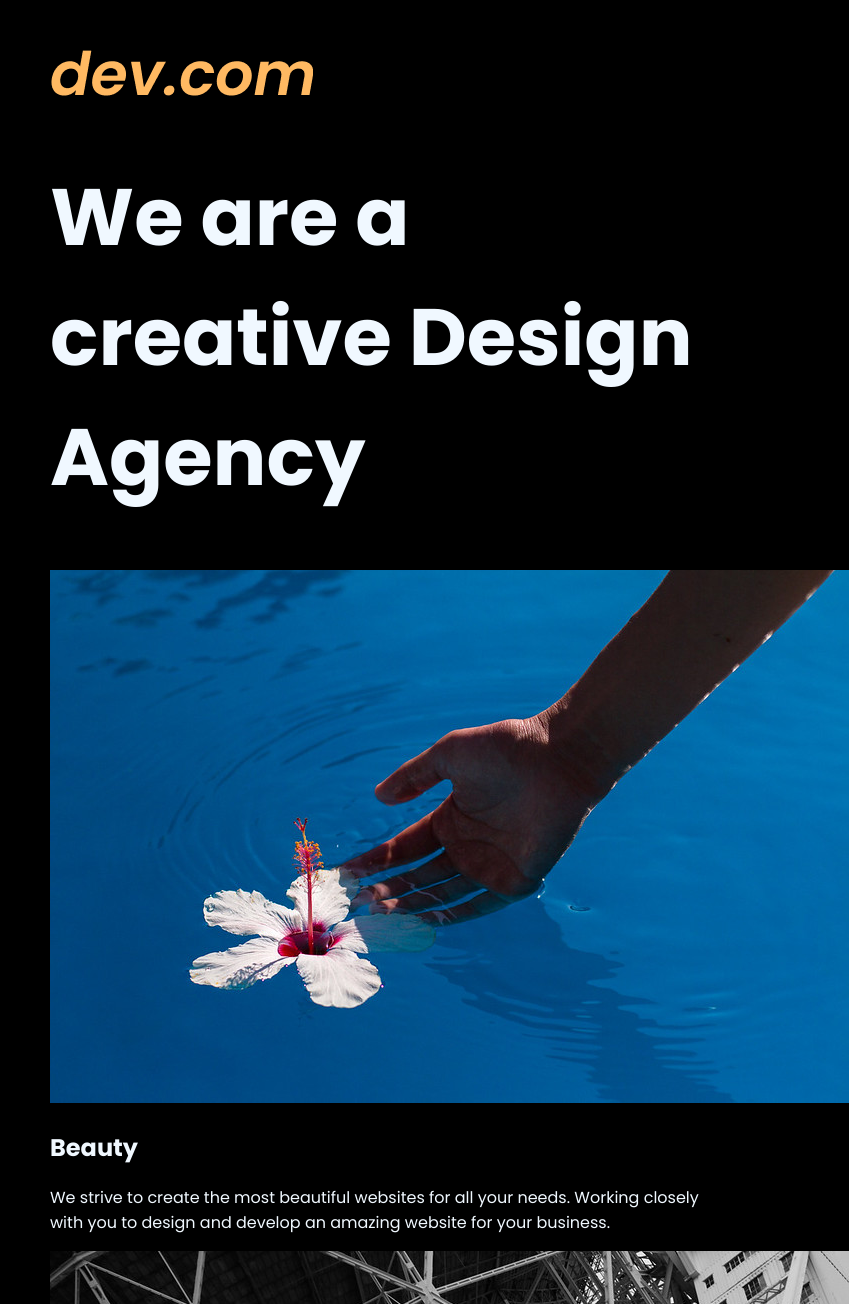
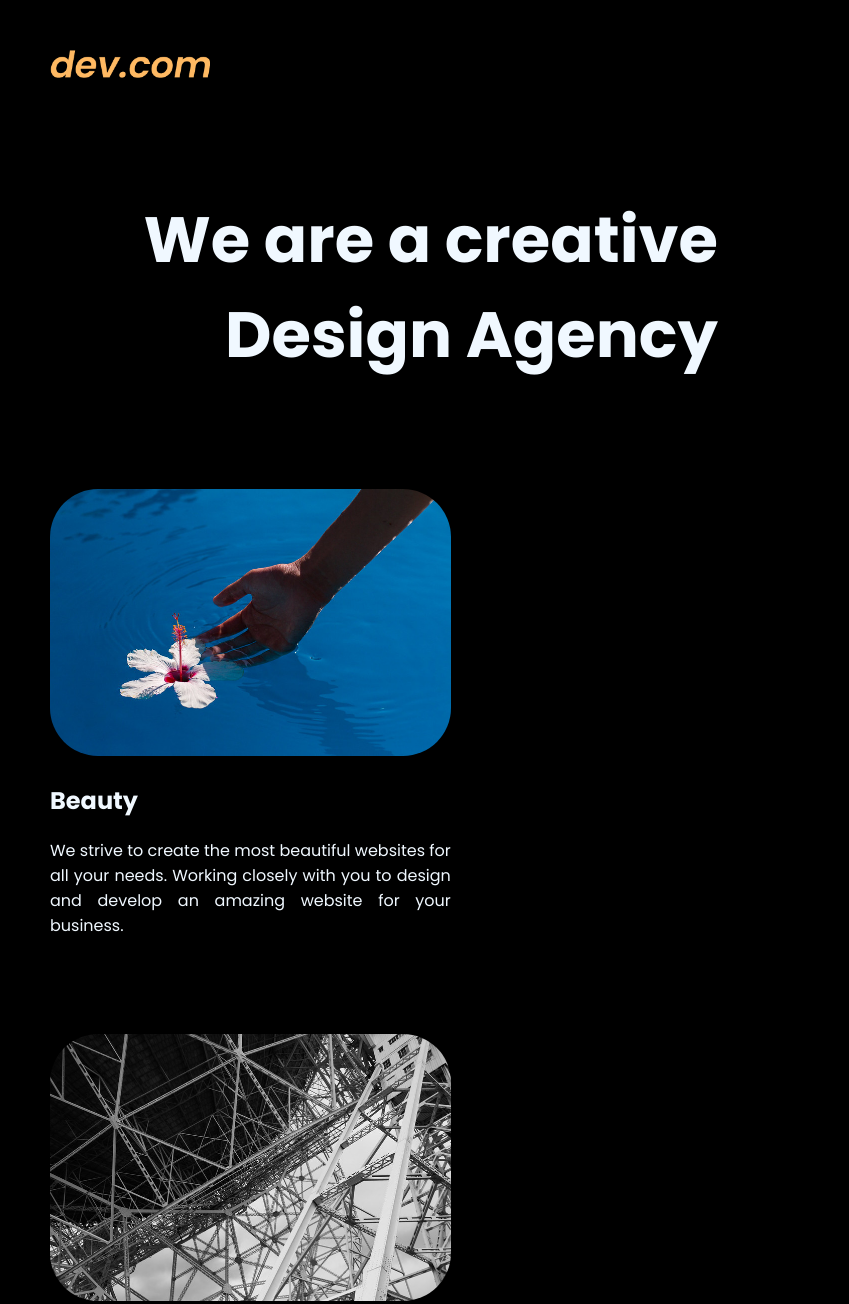
Before and after one commit to SobiahSelvarajah/ss-8-web-design-agency, a plain HTML site: page index.html in a window 768 px wide. Shown: the top 1304 px of the page, 849 px wide, since content can reach past the window. Drawn offline with Linux system fonts and the light colour scheme.

Commit message:
styles.css: tablet responsive

```diff
--- a/style.css
+++ b/style.css
@@ -1,3 +1,4 @@
+/* general style */
 body {
     font-family: "Poppins", sans-serif;
     margin: 50px 50px 0 50px;
@@ -16,6 +17,8 @@ body {
   footer {
     text-align: right;
   }
+
+  /* mobile version */
 @media (max-width: 480px) {
   .logo {
     width: 6rem;
@@ -43,3 +46,34 @@ body {
     padding-bottom: 3.5rem;
   }
 }
+
+/* tablet version */
+@media (min-width: 481px) and (max-width: 1200px) {
+  .logo {
+    width: 10rem;
+  }
+  .heading {
+    font-size: 4rem;
+    text-align: right;
+    padding: 4rem 0;
+  }
+  .leftCard,
+  .rightCard {
+    display: block;
+    margin-bottom: 0.5rem;
+    width: 100%;
+    text-align: justify;
+  }
+  .leftCard img,
+  .rightCard img {
+    display: inline;
+    width: 60%;
+    object-fit: cover;
+    border-radius: 3rem;
+
+  }
+  .cardText {
+    padding-bottom: 5rem;
+    width: 60%;
+  }
+}
```
